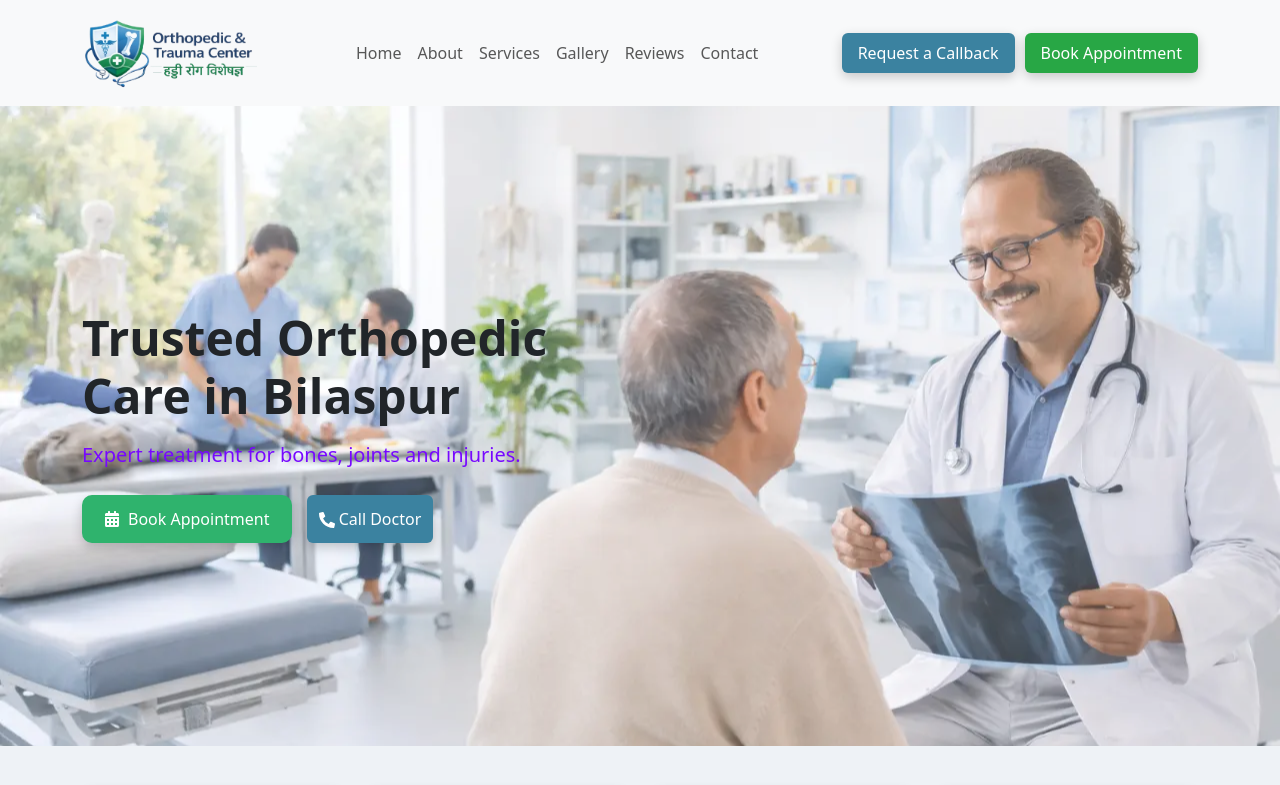
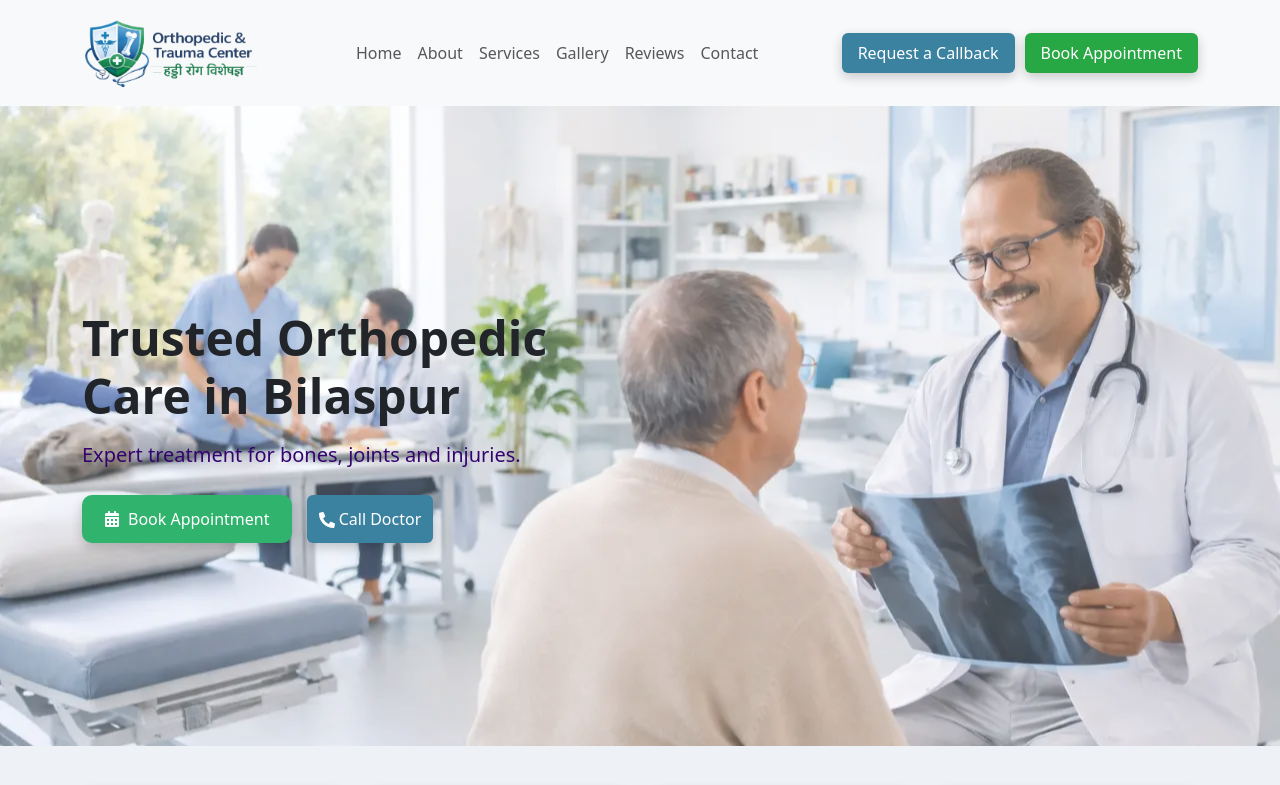
Before and after one commit to dipu4432/-reactjs, a React (Vite) app: page / in a window 1280 px wide. Shown: the top 785 px of the page. Built offline with nearby package versions, Linux system fonts and the light colour scheme; no server answers.

Commit message:
changed subtext color

```diff
--- a/src/components/banner.css
+++ b/src/components/banner.css
@@ -33,7 +33,7 @@
 /* Subtitle */
 .hero-subtitle {
   font-size: 1.25rem;
-  color: #7708FF;
+  color: #34036e;
   margin-bottom: 25px;
 }
 
```
